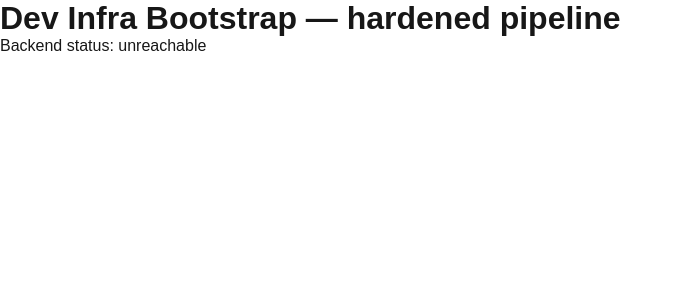
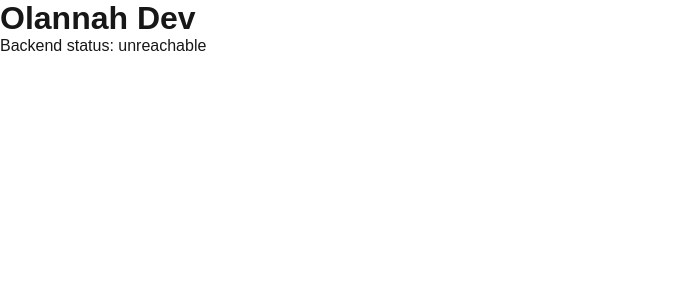
Before and after one commit to jephthahdominic/olannah-personal, a Next.js app in the folder frontend/: page / in a window 1280 px wide. Shown: the top 300 px of the page, without its empty margins (0-682 px from the left). Built offline with nearby package versions, Linux system fonts and the light colour scheme; no server answers.

Commit message:
chore: trigger deploy to verify olannah-dev hostname

```diff
--- a/frontend/app/page.tsx
+++ b/frontend/app/page.tsx
@@ -14,7 +14,7 @@ export default async function Home() {
 
   return (
     <main>
-      <h1>Dev Infra Bootstrap — hardened pipeline</h1>
+      <h1>Olannah Dev</h1>
       <p>Backend status: {status}</p>
     </main>
   );
```
